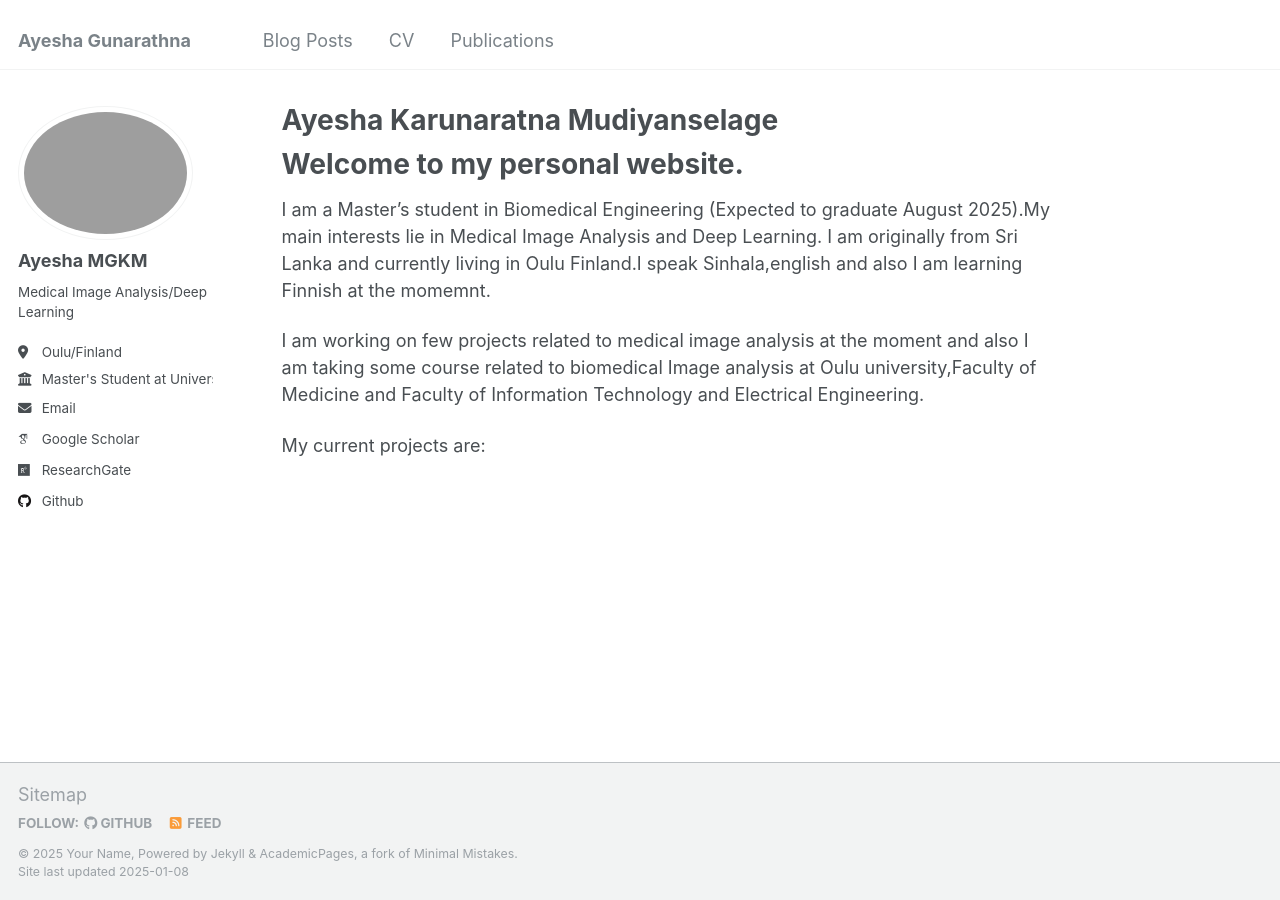
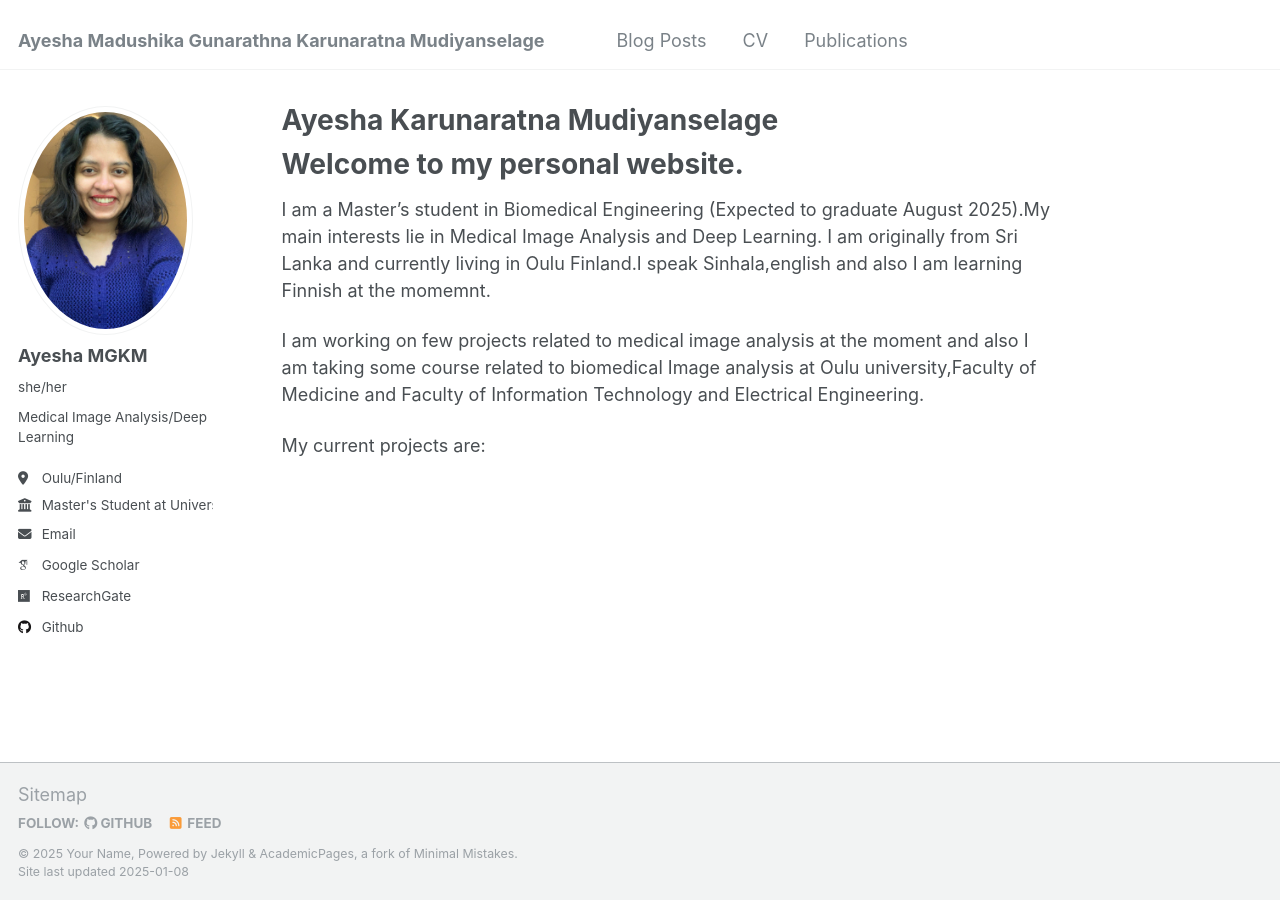
Before and after one commit to ayeshagunarathne/ayeshagunarathne.github.io, a Jekyll site: the page built from _pages/about.md, in a window 1280 px wide. Built offline with Jekyll 4.4.1, drawn with Linux system fonts in a browser that asks for light colours; some web fonts are replaced.

Commit message:
Update _config.yml

```diff
--- a/_config.yml
+++ b/_config.yml
@@ -8,12 +8,12 @@
 
 # Basic Site Settings
 locale                   : "en-US"
-title                    : "Ayesha Gunarathna"
+title                    : "Ayesha Madushika Gunarathna Karunaratna Mudiyanselage"
 title_separator          : "-"
 name                     : &name "Your Name"
 description              : &description "Master's Student in Biomedical Engineering"
 url                      : https://ayeshagunarathne.github.io/ # the base hostname & protocol for your site e.g. "https://[your GitHub username].github.io"
-baseurl                  : "" # the subpath of your site, e.g. "/blog"
+baseurl                  :  "/Ayesha Gunarathne's blog"
 repository               : "ayeshagunarathne/ayeshagunarathne.github.io"  #academicpages/academicpages.github.io"
 
 # Site Author - The following control what appear as part of the author content on the side bar.
@@ -21,9 +21,9 @@ repository               : "ayeshagunarathne/ayeshagunarathne.github.io"  #acade
 #               Additional customization can be done by editing /_includes/author-profile.html
 author:
   # Biographic information
-  avatar           : "profile.jpg"
+  avatar           : "file.jpg"
   name             : "Ayesha MGKM"
-  pronouns         : # example: "she/her"
+  pronouns         : "she/her"
   bio              : "Medical Image Analysis/Deep Learning"
   location         : "Oulu/Finland"
   employer         : "Master's Student at University of Oulu"
```
